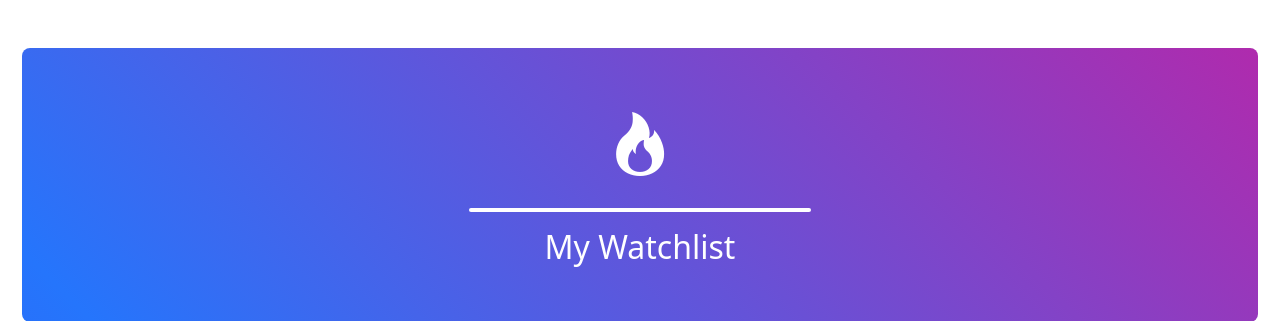
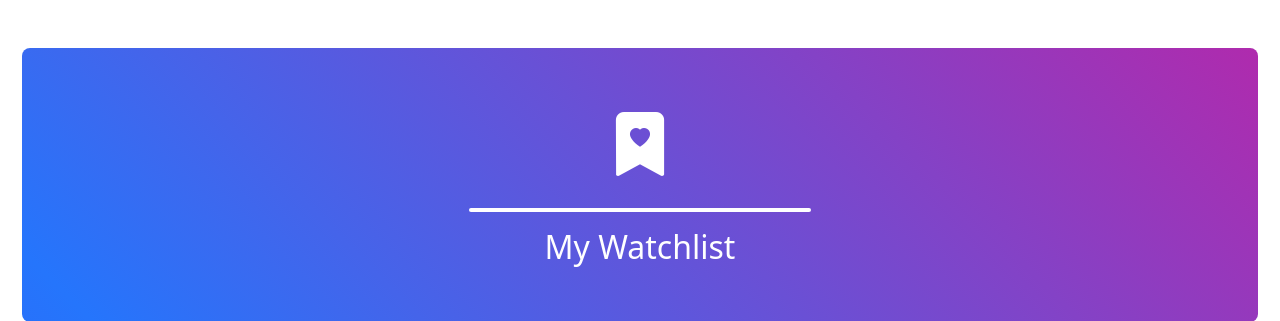
Before and after one commit to dtettarasar/cs50w-pset2, a Django app: page /watchlist in a window 1280 px wide. Shown: the part 66-387 px from the top of the page. Run offline with Django 3.2, Linux system fonts and the light colour scheme; some libraries are stand-ins or nearby versions.

Commit message:
updated icons for watchlist and bids hero

```diff
--- a/auctions/templates/auctions/view_bids.html
+++ b/auctions/templates/auctions/view_bids.html
@@ -8,7 +8,7 @@
 
     <div id="hero" class="p-5 text-center rounded-3">
 
-        <i class="bi bi-fire"></i>
+        <i class="bi bi-bag-heart-fill"></i>
 
         <div class="separator mt-3 mb-3 rounded-3"></div>
 
--- a/auctions/templates/auctions/watchlist.html
+++ b/auctions/templates/auctions/watchlist.html
@@ -8,7 +8,7 @@
 
         <div id="hero" class="p-5 text-center rounded-3">
 
-            <i class="bi bi-fire"></i>
+            <i class="bi bi-bookmark-heart-fill"></i>
 
             <div class="separator mt-3 mb-3 rounded-3"></div>
 
```
